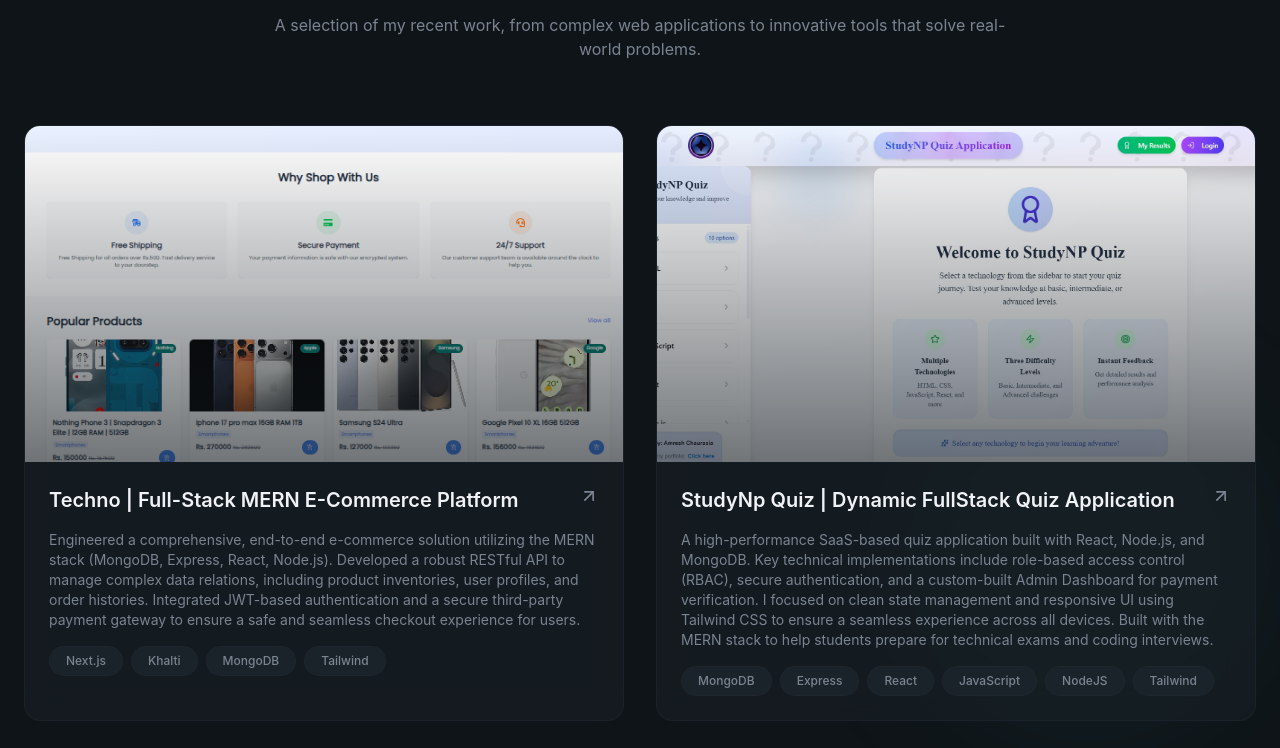
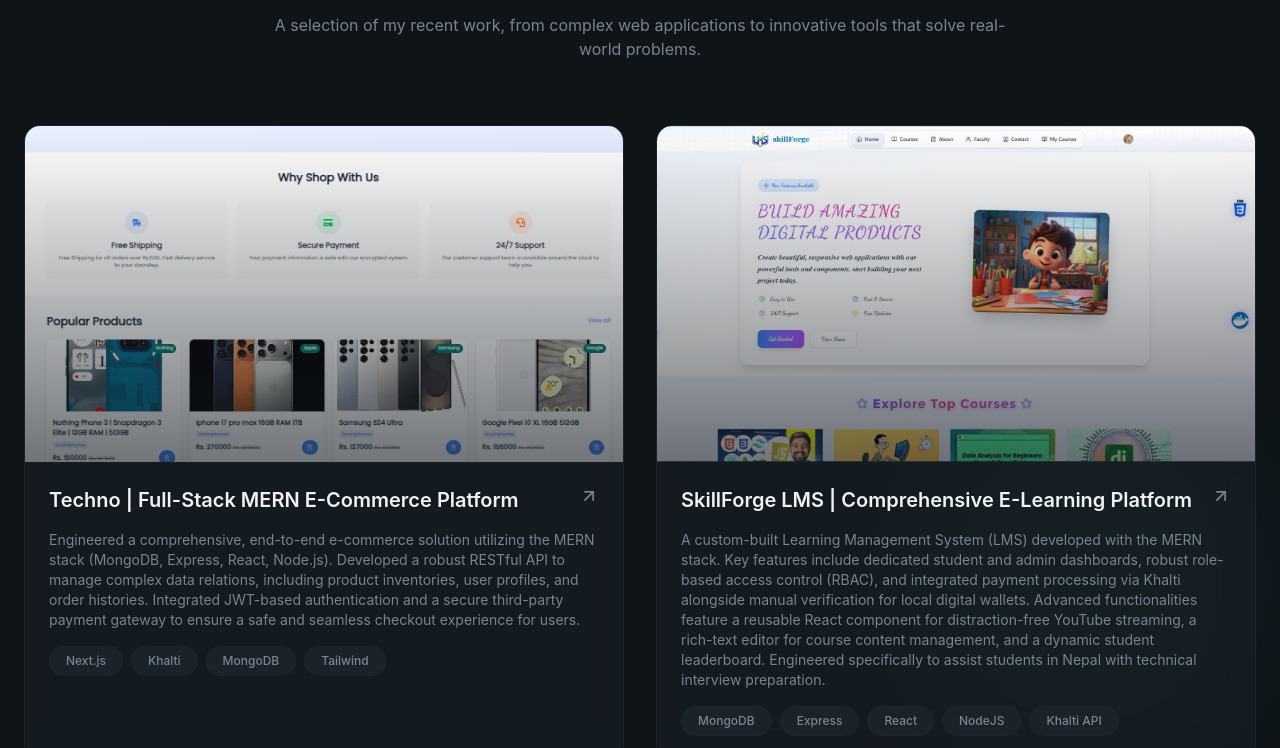
Before and after one commit to lord-amresh/portfolio, a React (Vite) app: page / in a window 1280 px wide. Shown: the part 2220-2968 px from the top of the page. Built offline with nearby package versions, Linux system fonts and the light colour scheme.

Commit message:
Project Update

```diff
--- a/src/sections/Projects.jsx
+++ b/src/sections/Projects.jsx
@@ -8,6 +8,14 @@
     image: "/projects/project2.png",
     tags: ["Next.js", "Khalti", "MongoDB", "Tailwind"],
     link: "https://ecommerce-mern-cfr6.vercel.app/",
+    github: "#",
+  },
+    {
+    title: "SkillForge LMS | Comprehensive E-Learning Platform",
+    description: "A custom-built Learning Management System (LMS) developed with the MERN stack. Key features include dedicated student and admin dashboards, robust role-based access control (RBAC), and integrated payment processing via Khalti alongside manual verification for local digital wallets. Advanced functionalities feature a reusable React component for distraction-free YouTube streaming, a rich-text editor for course content management, and a dynamic student leaderboard. Engineered specifically to assist students in Nepal with technical interview preparation.",
+    image: "/projects/lms-project.jpg",
+    tags: ["MongoDB", "Express", "React", "NodeJS", "Khalti API"],
+    link: "https://course.amresh.com.np/",
     github: "#",
   },
     {
```
Also changed, not shown: public/projects/lms-project.jpg (added).
